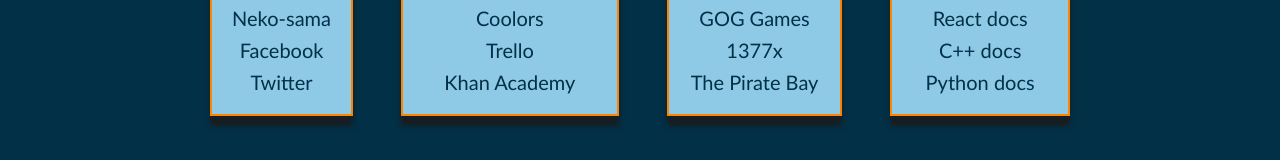
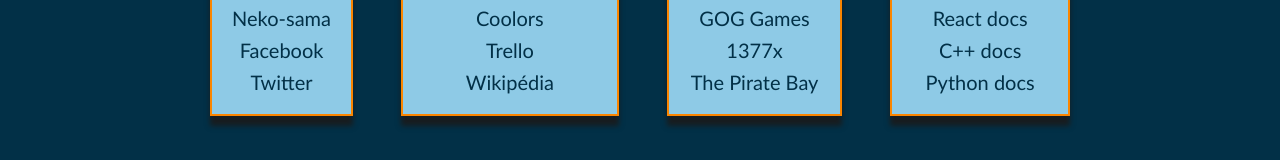
Before and after one commit to Naepho/homepage, a React (Create React App) app: page /#/ in a window 1280 px wide. Shown: the part 571-731 px from the top of the page. Built offline with nearby package versions, Linux system fonts and the light colour scheme.

Commit message:
Change links (wikipedia)

```diff
--- a/src/containers/Home/Home.js
+++ b/src/containers/Home/Home.js
@@ -23,8 +23,8 @@
     { url: "https://coolors.co/", text: "Coolors" },
     { url: "https://trello.com/naepho/boards", text: "Trello" },
     {
-      url: "https://fr.khanacademy.org/profile/Naepho/courses?learn=1",
-      text: "Khan Academy",
+      url: "https://fr.wikipedia.org/wiki/Wikip%C3%A9dia:Accueil_principal",
+      text: "Wikipédia",
     },
   ];
 
```
